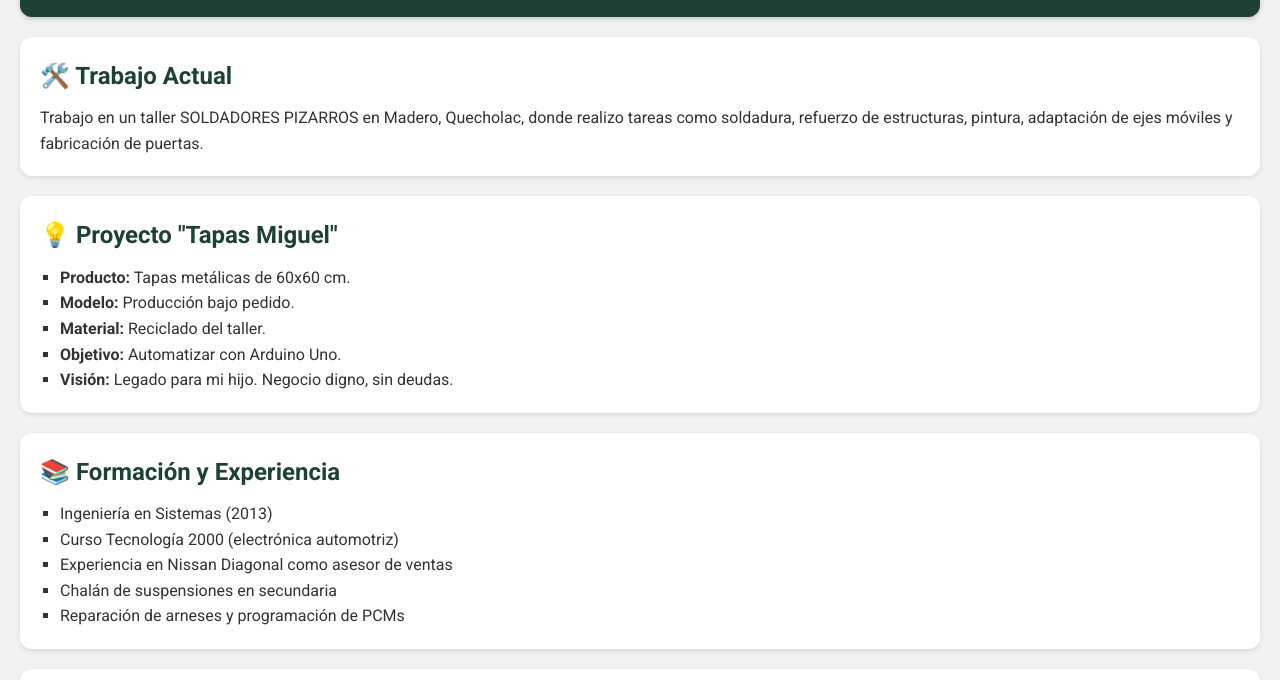
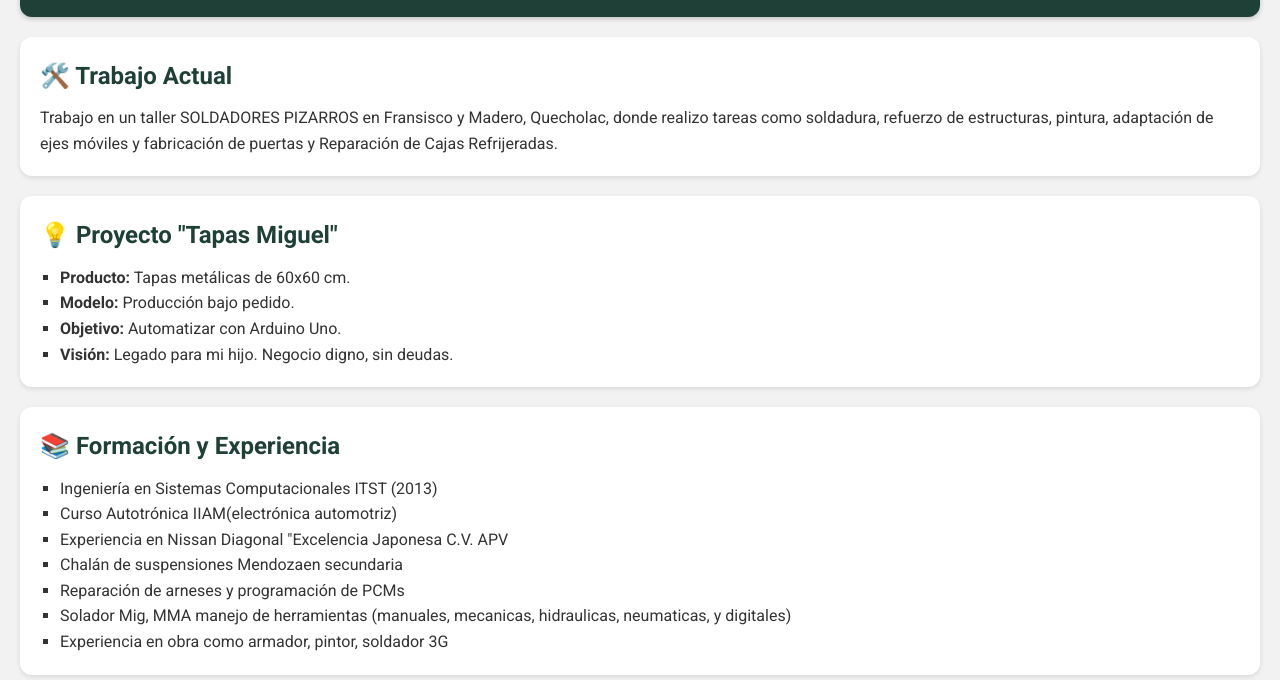
Before and after one commit to MiguelAngelkatoFull/sitio_tapas_miguel, a plain HTML site: page index.html in a window 1280 px wide. Shown: the part 120-800 px from the top of the page. Drawn offline with Linux system fonts and the light colour scheme.

Commit message:
Add files via upload

```diff
--- a/index.html
+++ b/index.html
@@ -26,7 +26,7 @@
 
   <section>
     <h2>🛠️ Trabajo Actual</h2>
-    <p>Trabajo en un taller SOLDADORES PIZARROS en Madero, Quecholac, donde realizo tareas como soldadura, refuerzo de estructuras, pintura, adaptación de ejes móviles y fabricación de puertas.</p>
+    <p>Trabajo en un taller SOLDADORES PIZARROS en Fransisco y Madero, Quecholac, donde realizo tareas como soldadura, refuerzo de estructuras, pintura, adaptación de ejes móviles y fabricación de puertas y Reparación de Cajas Refrijeradas.</p>
   </section>
 
   <section>
@@ -34,7 +34,6 @@
     <ul>
       <li><strong>Producto:</strong> Tapas metálicas de 60x60 cm.</li>
       <li><strong>Modelo:</strong> Producción bajo pedido.</li>
-      <li><strong>Material:</strong> Reciclado del taller.</li>
       <li><strong>Objetivo:</strong> Automatizar con Arduino Uno.</li>
       <li><strong>Visión:</strong> Legado para mi hijo. Negocio digno, sin deudas.</li>
     </ul>
@@ -43,11 +42,13 @@
   <section>
     <h2>📚 Formación y Experiencia</h2>
     <ul>
-      <li>Ingeniería en Sistemas (2013)</li>
-      <li>Curso Tecnología 2000 (electrónica automotriz)</li>
-      <li>Experiencia en Nissan Diagonal como asesor de ventas</li>
-      <li>Chalán de suspensiones en secundaria</li>
+      <li>Ingeniería en Sistemas Computacionales ITST (2013)</li>
+      <li>Curso Autotrónica IIAM(electrónica automotriz)</li>
+      <li>Experiencia en Nissan Diagonal "Excelencia Japonesa C.V. APV</li>
+      <li>Chalán de suspensiones Mendozaen secundaria</li>
       <li>Reparación de arneses y programación de PCMs</li>
+      <li>Solador Mig, MMA manejo de herramientas (manuales, mecanicas, hidraulicas, neumaticas, y digitales) </li>
+      <li>Experiencia en obra como armador, pintor, soldador 3G</li>
     </ul>
   </section>
 
```
